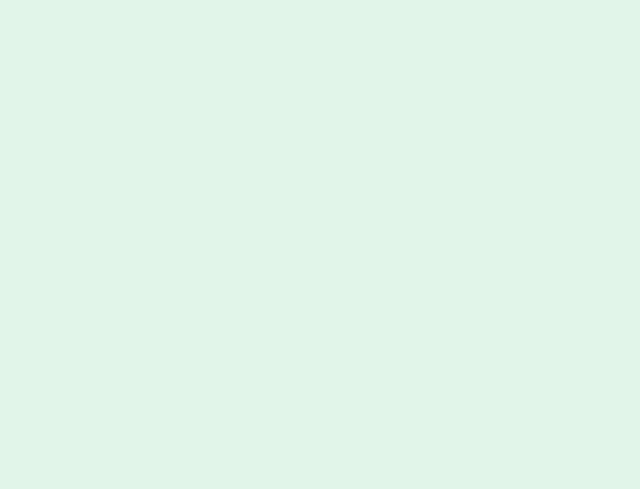
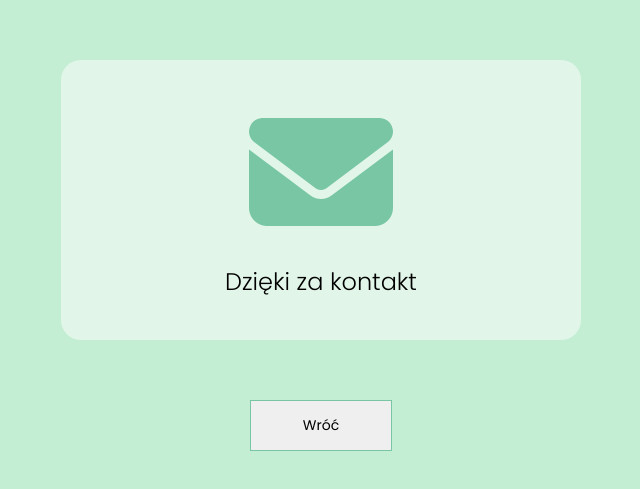
Before and after one commit to JAKUBSAJKO/project-to-cv, a React (Create React App) app: page /thanks in a window 1280 px wide. Before the commit this address had no page. Shown: the part 145-634 px from the top of the page, without its empty margins (319-959 px from the left). Built offline with nearby package versions, Linux system fonts and the light colour scheme.

Commit message:
mail-thanks page done

```diff
--- /dev/null
+++ b/src/components/mail-thanks/MailThanks.css
@@ -0,0 +1,55 @@
+.mail-container {
+  position: relative;
+  background: #c3eed3;
+  height: 100vh;
+  width: 100vw;
+  display: flex;
+  flex-direction: column;
+  justify-content: center;
+  align-items: center;
+}
+
+.mail-cards {
+  background: #e1f6e9;
+  height: 280px;
+  width: 520px;
+  border-radius: 20px;
+}
+
+.mail-cards:hover {
+  box-shadow: 0 0 40px 20px #78c6a3;
+}
+
+.mail-icon {
+  text-align: center;
+}
+
+.mail-icon i {
+  color: #78c6a3;
+  font-size: 144px;
+  padding: 40px 0 20px;
+}
+
+.mail-cards h1 {
+  text-align: center;
+  font-size: 24px;
+  font-weight: 300;
+}
+
+button {
+  padding: 14px 52px;
+  margin-top: 60px;
+  border: 1px solid #78c6a3;
+  font-family: "Poppins", sans-serif;
+  cursor: pointer;
+  font-size: 14px;
+  font-weight: 400;
+  transition: 0.5;
+}
+
+button:hover {
+  background: #78c6a3;
+  color: white;
+  font-weight: 500;
+  transition: 0.5;
+}
--- /dev/null
+++ b/src/components/mail-thanks/MailThanks.js
@@ -0,0 +1,21 @@
+import React from "react";
+import "./MailThanks.css";
+import { Link } from "react-router-dom";
+
+const Mailthanks = () => {
+  return (
+    <div className="mail-container">
+      <div className="mail-cards">
+        <div className="mail-icon">
+          <i class="fas fa-envelope"></i>
+        </div>
+        <h1>Dzięki za kontakt</h1>
+      </div>
+      <Link to={"/"}>
+        <button>Wróć</button>
+      </Link>
+    </div>
+  );
+};
+
+export default Mailthanks;
--- a/src/components/name/Name.js
+++ b/src/components/name/Name.js
@@ -1,11 +1,13 @@
 import React from "react";
 import "./Name.css";
 import Me from "../../assets/me.png";
+import { Link } from "react-router-dom";
 
 const Name = () => {
   return (
     <div className="name-container" id="name">
       <div className="name-description">
+        <Link to={"/thanks"}>test</Link>
         <div className="name-text">
           <h1>Cześć, nazywam się</h1>
         </div>
--- a/src/index.js
+++ b/src/index.js
@@ -4,11 +4,13 @@ import "./index.css";
 import App from "./App";
 import reportWebVitals from "./reportWebVitals";
 import { BrowserRouter, Route, Routes } from "react-router-dom";
+import MailThanks from "./components/mail-thanks/MailThanks.js";
 
 ReactDOM.render(
   <BrowserRouter>
     <Routes>
       <Route path="/" element={<App />} />
+      <Route path="/thanks" element={<MailThanks />} />
     </Routes>
   </BrowserRouter>,
   document.getElementById("root")
```
